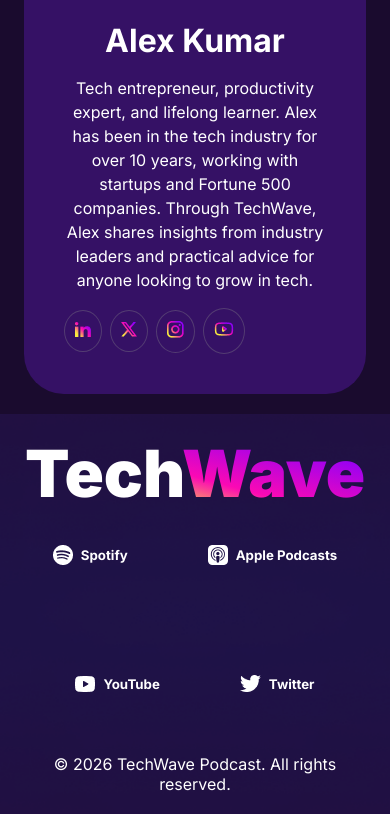
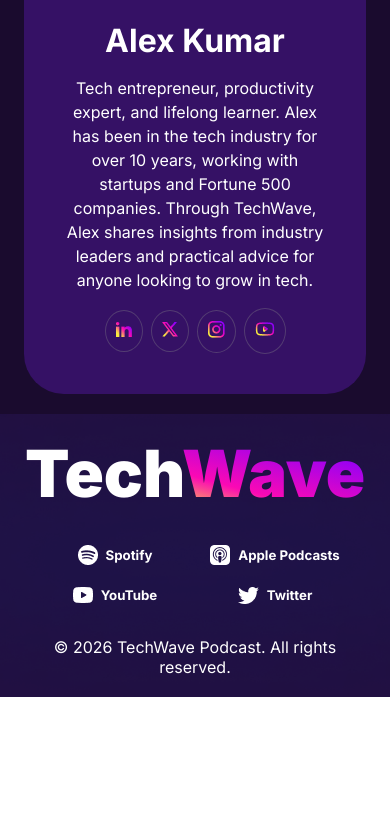
Before and after one commit to smrahat75/B13-A02, a plain HTML site: page index.html in a window 390 px wide. Shown: the part 5188-6002 px from the top of the page. After the commit the page ends 5885 px from the top, so only its background shows below. Drawn offline with Linux system fonts and the light colour scheme.

Commit message:
changing footer css flex to grid

```diff
--- a/index.css
+++ b/index.css
@@ -7,21 +7,7 @@
 }
 /* shared style start */
 
-.btn{
-    padding: 12px 16px;
-    border-radius: 25px;
-    /* color: #FFFFFF; */
-    font-size: 16px;
-    font-weight: 600;
-    background-image: linear-gradient(14deg,rgba(247, 233, 63, 1) 0%, rgba(251, 9, 180, 1) 51%, rgba(145, 0, 248, 1) 100%);
-    color: #FFFFFF;
-    border: none;
-    cursor: pointer;
-    transition: transform 0.5s ease;
-}
-.btn:hover{
-    transform: scale(1.05);
-}
+
 /* shared style end */
 
 /* individual style start */
@@ -53,9 +39,25 @@
     font-size: 16px;
     font-weight: 500;
     line-height: 120%;
+    cursor: pointer;
 }
 .nav .ham{
     display: none;
+}
+.btn{
+    padding: 12px 16px;
+    border-radius: 25px;
+    /* color: #FFFFFF; */
+    font-size: 16px;
+    font-weight: 600;
+    background-image: linear-gradient(14deg,rgba(247, 233, 63, 1) 0%, rgba(251, 9, 180, 1) 51%, rgba(145, 0, 248, 1) 100%);
+    color: #FFFFFF;
+    border: none;
+    cursor: pointer;
+    transition: transform 0.5s ease;
+}
+.btn:hover{
+    transform: scale(1.05);
 }
 
 /* header end */
@@ -181,7 +183,6 @@
     font-size: 48px;
     font-weight: 700;
     margin-bottom: 16px;
-
 }
 .about-text p{
     font-size: 16px;
@@ -292,6 +293,7 @@
 }
 /* choose section end */
 
+
 /* episode start */
 #episode-section{
     background-color: #1A0B2E;
@@ -303,7 +305,6 @@
     padding: 120px 0;
 
 }
-
  .episode-text h2, .host h1{
     font-size: 48px;
     font-weight: 700;
@@ -354,7 +355,6 @@
 .e-text h6 img{
     margin: 0;
 }
-
 .host-id{
     display: flex;
     gap: 24px;
@@ -378,7 +378,6 @@
     line-height: 24px;
     margin-bottom: 16px;
 }
-
 .host-social{
     display: flex;
     gap: 8px;
@@ -390,29 +389,24 @@
     border: 1px solid #533C72;
     border-radius: 50%;
 }
+/* episode end */
 
 
-/* episode end */
-
 /* footer start */
-
 #footer{
     background-image: url(assets/footer-bg.png);
     background-size: cover;
     background-position: center;
 }
-
 .footer-div{
     width: 87.5%;
     max-width: 1400px;
     color: #FFFFFF;
     padding: 120px 0;
 }
-
 .footer-text{
     text-align: center;
 }
-
 .footer-text h1{
     text-align: center;
     font-size: 65px;
@@ -421,7 +415,7 @@
 }
 .footer-logo {
     display: flex;
-    flex-wrap: wrap;
+    /* flex-wrap: wrap; */
     gap: 80px;
     align-items: center;
     justify-content: center;
@@ -443,14 +437,12 @@
     font-weight: 500;
 }
 /* footer end */
+/* individual style end */
 
 
 
-/* individual style end */
-
 
 /* responsive style start */
-
 @media screen and (max-width:576px) {
 
    /* navbar start */
@@ -460,7 +452,6 @@
 .nav .nav-text{
         display: none;
     }
-
 .btn{
         display: none;
     }
@@ -471,8 +462,8 @@
 
     /* navbar end */
 
+
     /* hero start */
-
 #main{
      background-size: cover;
      background-position: center;
@@ -526,7 +517,6 @@
     grid-template-rows: repeat(2, 1fr);
     grid-template-columns: repeat(2,1fr);
     }
-
     .about-text h1{
     font-size: 32px;
     }
@@ -554,7 +544,6 @@
     padding-top: 40px;
 
 }
-
 .choose-card{
     display: grid;
     grid-template-rows: repeat(5,1fr);
@@ -562,12 +551,10 @@
     gap: 30px;
     padding-bottom: 20px;
 }
-
 .c-card1, .c-card2, .c-card3, .c-card4, .c-card5{
     padding:16px;
     width: 100%;
 }
-
 .choose-card .c-card1, .c-card5{
     grid-column: span 2;
     grid-row: span 1;
@@ -592,21 +579,43 @@
     grid-template-columns: repeat(1,1fr);
     gap: 0px;
 }
-
 .episode-card .e-card{
     width: 100%;
 }
-
 .host-id{
     flex-direction: column;
     text-align: center;
 }
+.host-social{
+    justify-content: center;
+}
+/* episode end */
 
-/* episode end */
+
 /* footer start */
-
 .footer-div{
     padding: 20px 0;
+}
+
+.footer-logo {
+  display: grid;
+  grid-template-columns: repeat(2, 1fr);
+  grid-template-rows: repeat(2,1fr);
+  gap: 20px;
+  width: 300px;
+
+}
+.footer-logo .logo{
+    display: flex;
+    margin: 0;
+    gap: 8px;
+    margin-bottom: 0px;
+    align-items: center;
+    justify-content: center;
+}
+.logo img{
+    align-items: center;
+    margin: 0;
 }
 }
 
```
Lines whose indentation alone changed are shown as unchanged.
